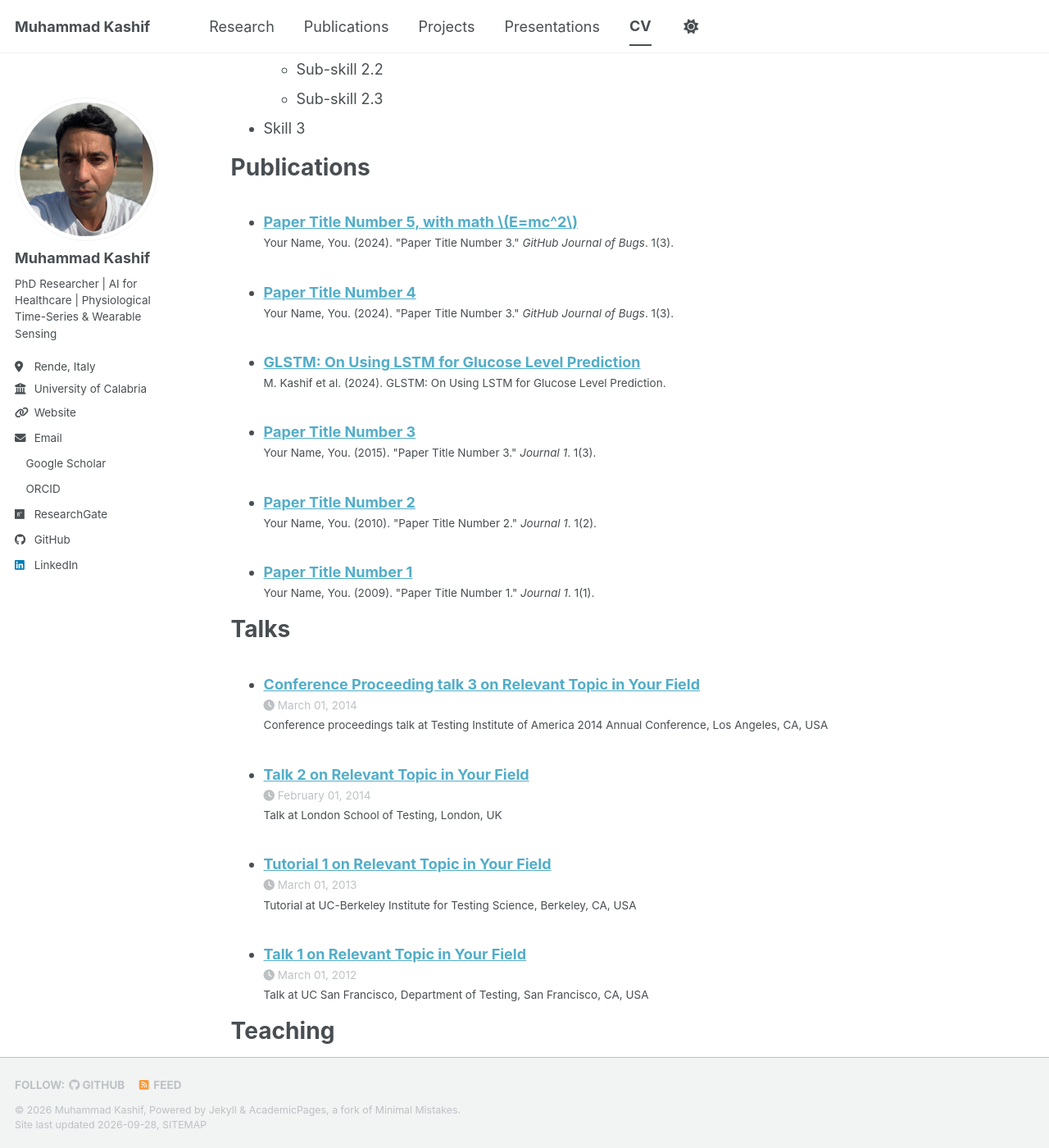
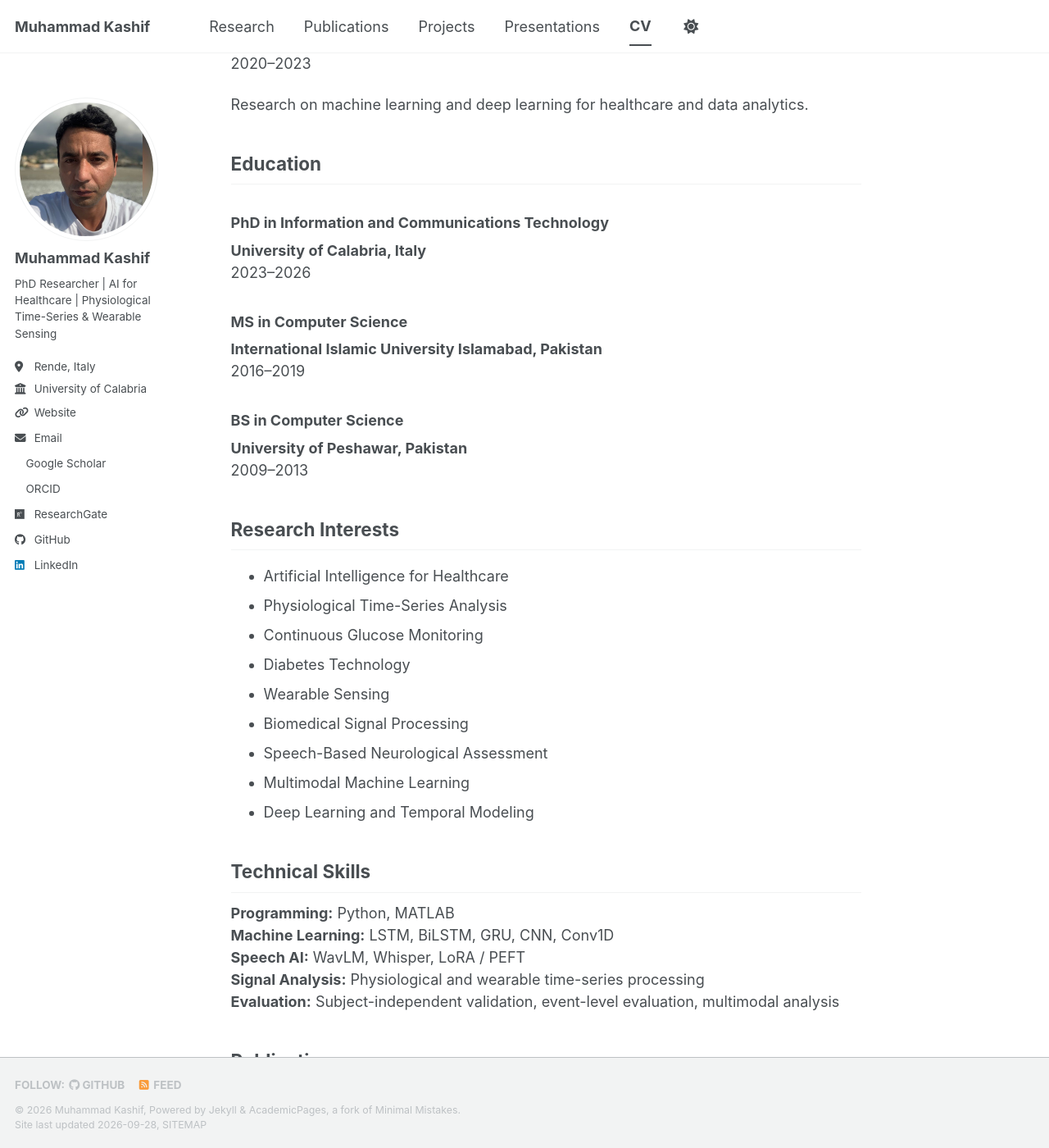
Before and after one commit to drkashifhon/drkashifhon.github.io, a Jekyll site: the page built from _pages/cv.md, in a window 1280 px wide and 1400 px high, scrolled down 894 px. Shown: the whole window at 82% size. Built offline with Jekyll 4.4.1, drawn with Linux system fonts in a browser that asks for light colours; a style sheet for code colours, icons or effects is not loaded; some of the changed text lies outside the part shown.

Commit message:
Update cv.md
Create academic CV page

```diff
--- a/_pages/cv.md
+++ b/_pages/cv.md
@@ -1,64 +1,73 @@
 ---
-layout: archive
-title: "CV"
+title: "Curriculum Vitae"
 permalink: /cv/
 author_profile: true
-redirect_from:
-  - /resume
 ---
 
-{% include base_path %}
+[Download CV (PDF)](/files/Muhammad_Kashif_CV.pdf){: .btn .btn--primary}
 
-Education
-======
-* Ph.D in Version Control Theory, GitHub University, 2018 (expected)
-* M.S. in Jekyll, GitHub University, 2014
-* B.S. in GitHub, GitHub University, 2012
+## Research Profile
 
-Work experience
-======
-* Spring 2024: Academic Pages Collaborator
-  * GitHub University
-  * Duties includes: Updates and improvements to template
-  * Supervisor: The Users
+PhD Researcher in Information and Communications Technology at the University of Calabria, Italy, working on artificial intelligence for healthcare, physiological time-series analysis, wearable sensing, continuous glucose monitoring, and speech-based neurological assessment.
 
-* Fall 2015: Research Assistant
-  * GitHub University
-  * Duties included: Merging pull requests
-  * Supervisor: Professor Hub
+## Research Experience
 
-* Summer 2015: Research Assistant
-  * GitHub University
-  * Duties included: Tagging issues
-  * Supervisor: Professor Git
+### PhD Researcher
+**University of Calabria, Italy**
+2023–2026
 
-Skills
-======
-* Skill 1
-* Skill 2
-  * Sub-skill 2.1
-  * Sub-skill 2.2
-  * Sub-skill 2.3
-* Skill 3
+Research on physiological time-series analysis, continuous glucose monitoring, meal-event detection, glucose prediction, and speech-based neurological assessment.
 
-Publications
-======
-  <ul>{% for post in site.publications reversed %}
-    {% include archive-single-cv.html %}
-  {% endfor %}</ul>
+### International Scholar
+**KU Leuven, e-Media Research Lab, Belgium**
+October 2024 – April 2025
 
-Talks
-======
-  <ul>{% for post in site.talks reversed %}
-    {% include archive-single-talk-cv.html  %}
-  {% endfor %}</ul>
+Research on wearable sensing and wrist-IMU-based eating-event detection using free-living datasets.
 
-Teaching
-======
-  <ul>{% for post in site.teaching reversed %}
-    {% include archive-single-cv.html %}
-  {% endfor %}</ul>
+### Research Assistant
+**AI & Data Analytics Lab, Prince Sultan University, Saudi Arabia**
+2020–2023
 
-Service and leadership
-======
-* Currently signed in to 43 different slack teams
+Research on machine learning and deep learning for healthcare and data analytics.
+
+## Education
+
+### PhD in Information and Communications Technology
+**University of Calabria, Italy**
+2023–2026
+
+### MS in Computer Science
+**International Islamic University Islamabad, Pakistan**
+2016–2019
+
+### BS in Computer Science
+**University of Peshawar, Pakistan**
+2009–2013
+
+## Research Interests
+
+- Artificial Intelligence for Healthcare
+- Physiological Time-Series Analysis
+- Continuous Glucose Monitoring
+- Diabetes Technology
+- Wearable Sensing
+- Biomedical Signal Processing
+- Speech-Based Neurological Assessment
+- Multimodal Machine Learning
+- Deep Learning and Temporal Modeling
+
+## Technical Skills
+
+**Programming:** Python, MATLAB
+**Machine Learning:** LSTM, BiLSTM, GRU, CNN, Conv1D
+**Speech AI:** WavLM, Whisper, LoRA / PEFT
+**Signal Analysis:** Physiological and wearable time-series processing
+**Evaluation:** Subject-independent validation, event-level evaluation, multimodal analysis
+
+## Publications
+
+See the complete list on my [Publications](/publications/) page.
+
+## Presentations
+
+Selected conference and poster presentations are available on my [Presentations](/talks/) page.
```
